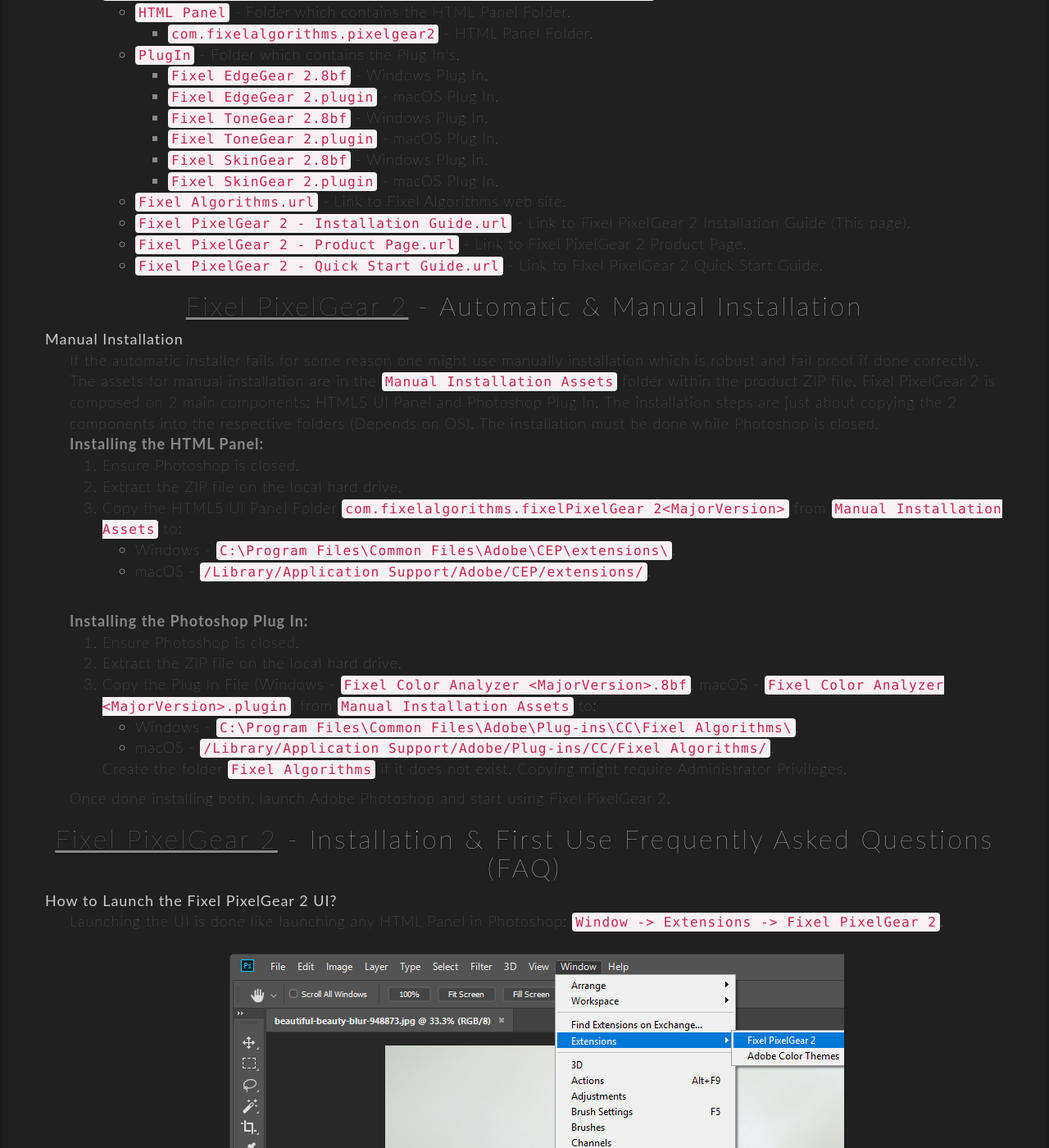
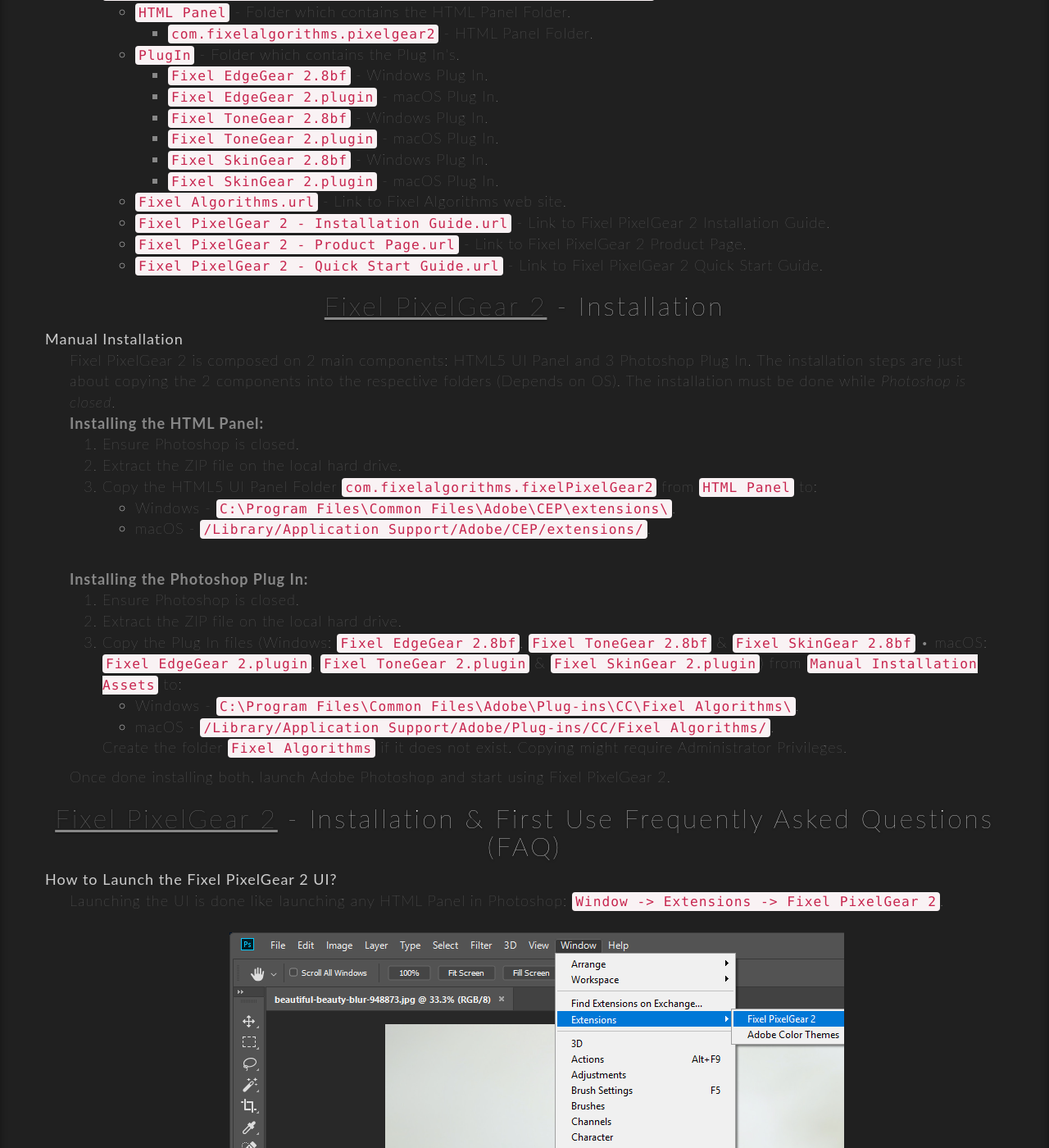
Before and after one commit to FixelAlgorithmsTeam/fixel, a Jekyll site: the page built from support/fixel-pixelgear-2-installation-guide.html, in a window 1280 px wide and 1400 px high, scrolled down 744 px. Shown: the whole window at 82% size. Built offline with Jekyll 4.4.1, drawn with Linux system fonts in a browser that asks for light colours; nearby versions of some CDN libraries; comment, search, counter and statistics services are not loaded.

Commit message:
New 	- 	Fixel PixelGear (Work in progress). Fixed 	- 	B Known Issues 	-	C To Do 	- 	Enable MathJax (See documentation). Remarks 	- 	E

```diff
--- a/support/fixel-pixelgear-2-installation-guide.html
+++ b/support/fixel-pixelgear-2-installation-guide.html
@@ -59,7 +59,7 @@
 									</ul>
 									</li>
 									<li><code>Fixel Algorithms.url</code> - Link to Fixel Algorithms web site.</li>
-									<li><code>Fixel PixelGear 2 - Installation Guide.url</code> - Link to Fixel PixelGear 2 Installation Guide (This page).</li>
+									<li><code>Fixel PixelGear 2 - Installation Guide.url</code> - Link to Fixel PixelGear 2 Installation Guide.</li>
 									<li><code>Fixel PixelGear 2 - Product Page.url</code> - Link to Fixel PixelGear 2 Product Page.</li>
 									<li><code>Fixel PixelGear 2 - Quick Start Guide.url</code> - Link to Fixel PixelGear 2 Quick Start Guide.</li>
 								</ul>
@@ -68,23 +68,21 @@
 						</dd>
 					</div>
 				</dl>
-				<h3 class="faq-subtitle"><a href="https://fixelalgorithms.co/products/pixelgear/" target="_blank">Fixel PixelGear 2</a> - Automatic & Manual Installation</h3>
+				<h3 class="faq-subtitle"><a href="https://fixelalgorithms.co/products/pixelgear/" target="_blank">Fixel PixelGear 2</a> - Installation</h3>
 				<dl class="feature-text">
 					<div class="def">
 						<dt>Manual Installation</dt>
 						<dd>
-							If the automatic installer fails for some reason one might use manually installation which is robust and fail proof if done correctly.
-							The assets for manual installation are in the <code>Manual Installation Assets</code> folder within the product ZIP file.
-							Fixel PixelGear 2 is composed on 2 main components: HTML5 UI Panel and Photoshop Plug In.
+							Fixel PixelGear 2 is composed on 2 main components: HTML5 UI Panel and 3 Photoshop Plug In.
 							The installation steps are just about copying the 2 components into the respective folders (Depends on OS).
-							The installation must be done while Photoshop is closed.
+							The installation must be done while <em>Photoshop is closed</em>.
 
 							<br>
 							<b>Installing the HTML Panel:</b>
 							<ol>
 							<li>Ensure Photoshop is closed.</li>
 							<li>Extract the ZIP file on the local hard drive.</li>
-							<li>Copy the HTML5 UI Panel Folder <code>com.fixelalgorithms.fixelPixelGear 2&lt;MajorVersion&gt;</code> from <code>Manual Installation Assets</code> to:<ul>
+							<li>Copy the HTML5 UI Panel Folder <code>com.fixelalgorithms.fixelPixelGear2</code> from <code>HTML Panel</code> to:<ul>
 								<li>Windows - <code>C:\Program Files\Common Files\Adobe\CEP\extensions\</code>.</li>
 								<li>macOS - <code>/Library/Application Support/Adobe/CEP/extensions/</code>.</li>
 							</ul>
@@ -94,7 +92,7 @@
 							<ol>
 							<li>Ensure Photoshop is closed.</li>
 							<li>Extract the ZIP file on the local hard drive.</li>
-							<li>Copy the Plug In File (Windows - <code>Fixel Color Analyzer &lt;MajorVersion&gt;.8bf</code>, macOS - <code>Fixel Color Analyzer &lt;MajorVersion&gt;.plugin</code>) from <code>Manual Installation Assets</code> to:<ul>
+							<li>Copy the Plug In files (Windows: <code>Fixel EdgeGear 2.8bf</code>, <code>Fixel ToneGear 2.8bf</code> &amp; <code>Fixel SkinGear 2.8bf</code> &bull; macOS: <code>Fixel EdgeGear 2.plugin</code>, <code>Fixel ToneGear 2.plugin</code> &amp; <code>Fixel SkinGear 2.plugin</code>) from <code>Manual Installation Assets</code> to:<ul>
 								<li>Windows - <code>C:\Program Files\Common Files\Adobe\Plug-ins\CC\Fixel Algorithms\</code>.</li>
 								<li>macOS - <code>/Library/Application Support/Adobe/Plug-ins/CC/Fixel Algorithms/</code>.</li>
 							</ul>
```
